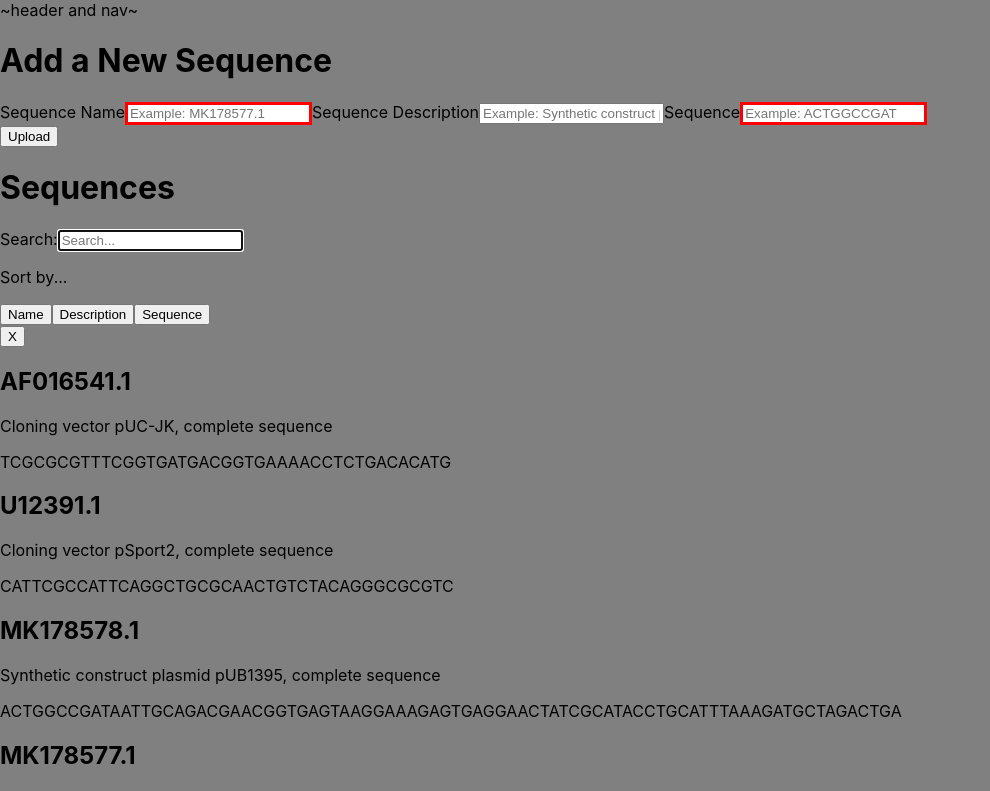
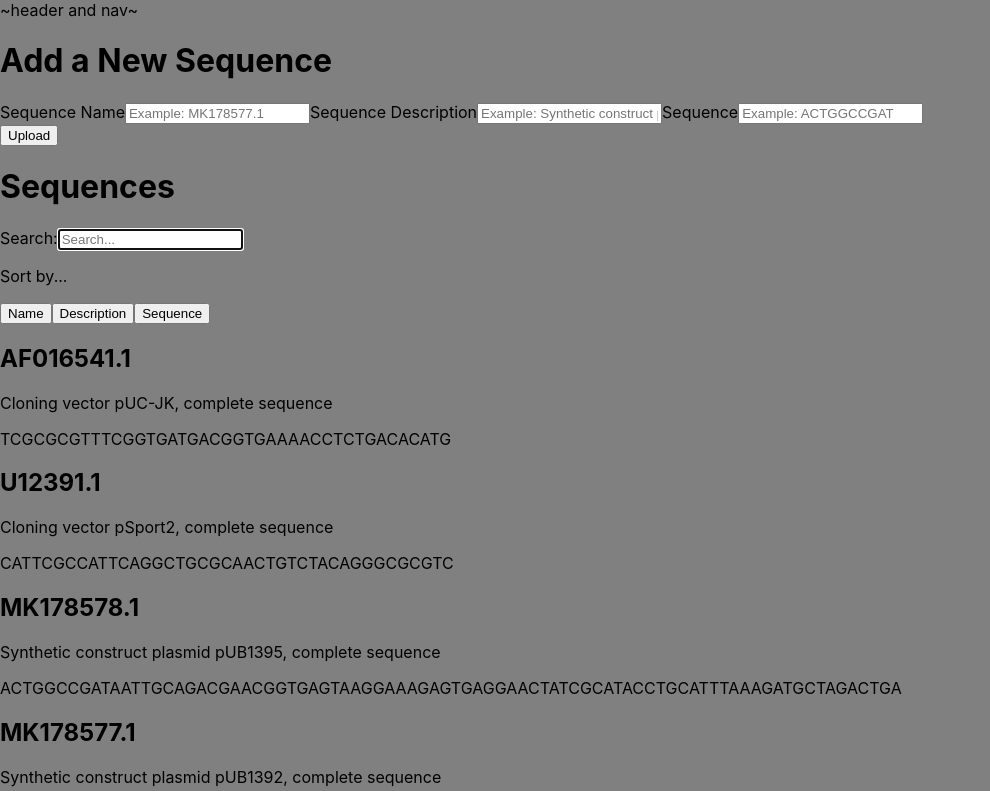
Before and after one commit to CrystalBoateng/cquence, a React app: page / in a window 1280 px wide. Shown: the top 791 px of the page, without its empty margins (0-990 px from the left). Built offline with nearby package versions, Linux system fonts and the light colour scheme.

Commit message:
Completed Form Validation
Completed real-time alerts and validation upon submission.

```diff
--- a/src/components/App.css
+++ b/src/components/App.css
@@ -3,9 +3,7 @@
   display: none;
 }
 
-form *:invalid {
-  border: 3px solid red;
-}
+/*form*/
 .shake {
   width: 500px;
 }
--- a/src/components/Sequences.js
+++ b/src/components/Sequences.js
@@ -99,7 +99,11 @@ export class Sequences extends Component {
         <h1>Sequences</h1>
         <div id="search-wrapper">
           <label htmlFor="query">Search:</label>
-            <input type="search" onChange={this.handleChange} name="query" autoFocus placeholder="Search..." />
+            <input type="search"
+                   onChange={this.handleChange}
+                   name="query"
+                   autoFocus
+                   placeholder="Search..." />
         </div>
         <div id="sort-wrapper">
           <p>Sort by...</p>
@@ -113,7 +117,7 @@ export class Sequences extends Component {
             onClick={this.handleClick}
             name="sequence" >Sequence</button>
         </div>
-        <div id="modal" onClick={this.handleClick}>
+        <div id="modal" onClick={this.handleClick} className="hidden">
           <div>
             <button
               onClick={this.handleClick}
```
